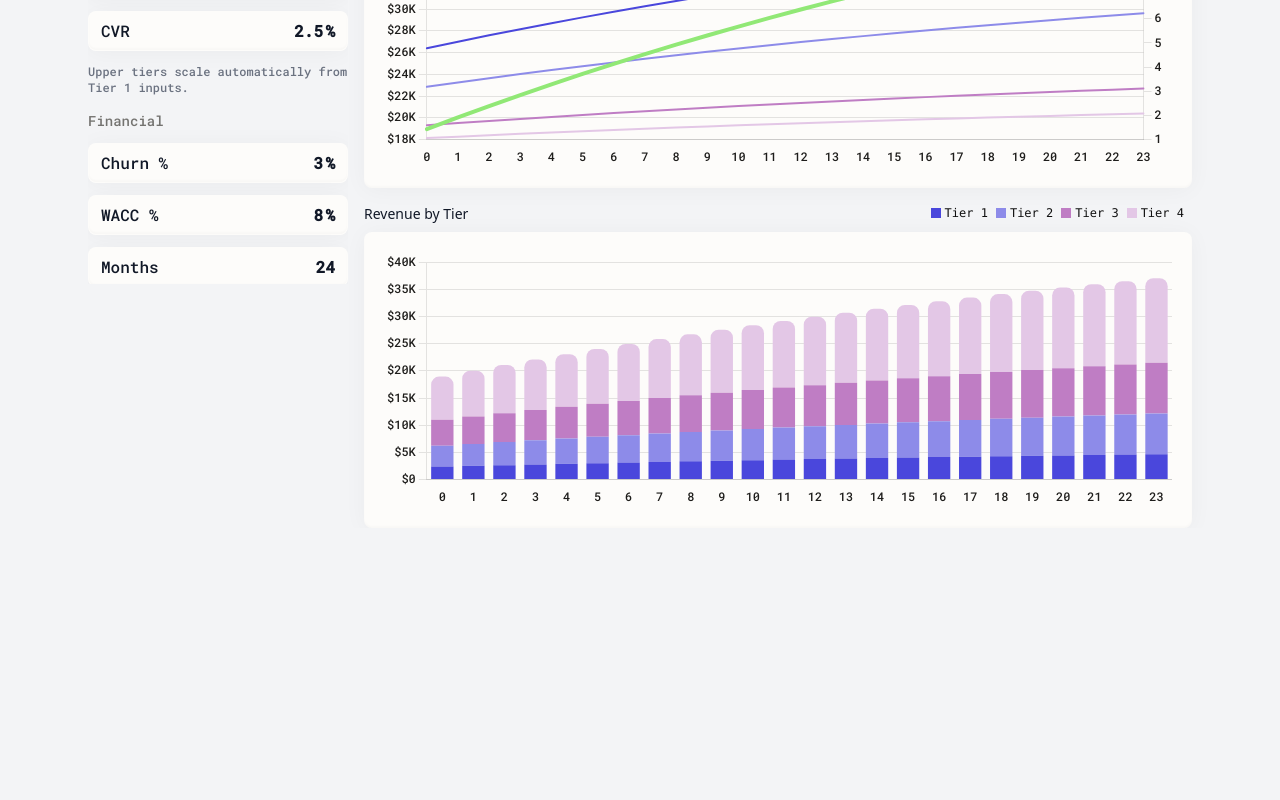
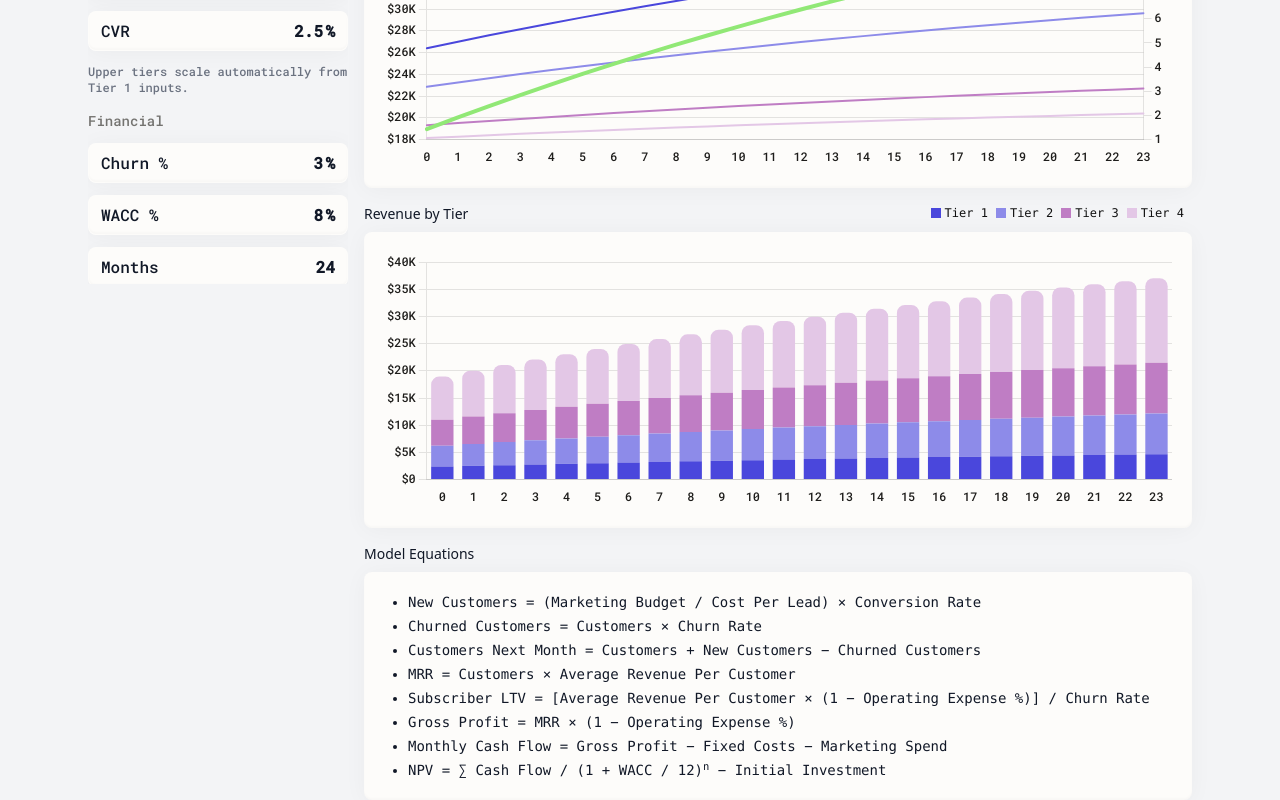
Before and after one commit to dmduran12/financial-modeling-tool, a React (Vite) app in the folder frontend/: page / in a window 1280 px wide. Shown: the part 490-1290 px from the top of the page. Before the commit the page ends 1018 px from the top, so only its background shows below. Built offline with nearby package versions, Linux system fonts and the light colour scheme; no server answers.

Commit message:
Add model equations report

```diff
--- a/frontend/src/Dashboard.tsx
+++ b/frontend/src/Dashboard.tsx
@@ -20,6 +20,7 @@ import KPIChip from './components/KPIChip';
 import SidePanel from './components/SidePanel';
 import InlineNumberInput from './components/InlineNumberInput';
 import ChartCard from './components/ChartCard';
+import EquationReport from './components/EquationReport';
 import { generateLegend } from './utils/chartLegend';
 import { formatCurrency } from './utils/format';
 import { getCssVar } from './utils/cssVar';
@@ -353,6 +354,7 @@ export default function Dashboard() {
           <ChartCard title="Revenue by Tier" legend={tierLegend}>
             <canvas ref={tierRef}></canvas>
           </ChartCard>
+          <EquationReport />
         </div>
       </div>
     </div>
--- /dev/null
+++ b/frontend/src/components/EquationReport.tsx
@@ -0,0 +1,21 @@
+import Card from './Card';
+
+export default function EquationReport() {
+  return (
+    <div>
+      <h3 className="text-sm font-medium font-sans mb-2">Model Equations</h3>
+      <Card>
+        <ul className="text-sm list-disc pl-6 space-y-1 font-mono">
+          <li>New Customers = (Marketing Budget / Cost Per Lead) × Conversion Rate</li>
+          <li>Churned Customers = Customers × Churn Rate</li>
+          <li>Customers Next Month = Customers + New Customers − Churned Customers</li>
+          <li>MRR = Customers × Average Revenue Per Customer</li>
+          <li>Subscriber LTV = [Average Revenue Per Customer × (1 − Operating Expense %)] / Churn Rate</li>
+          <li>Gross Profit = MRR × (1 − Operating Expense %)</li>
+          <li>Monthly Cash Flow = Gross Profit − Fixed Costs − Marketing Spend</li>
+          <li>NPV = ∑ Cash Flow / (1 + WACC / 12)<sup>n</sup> − Initial Investment</li>
+        </ul>
+      </Card>
+    </div>
+  );
+}
```
